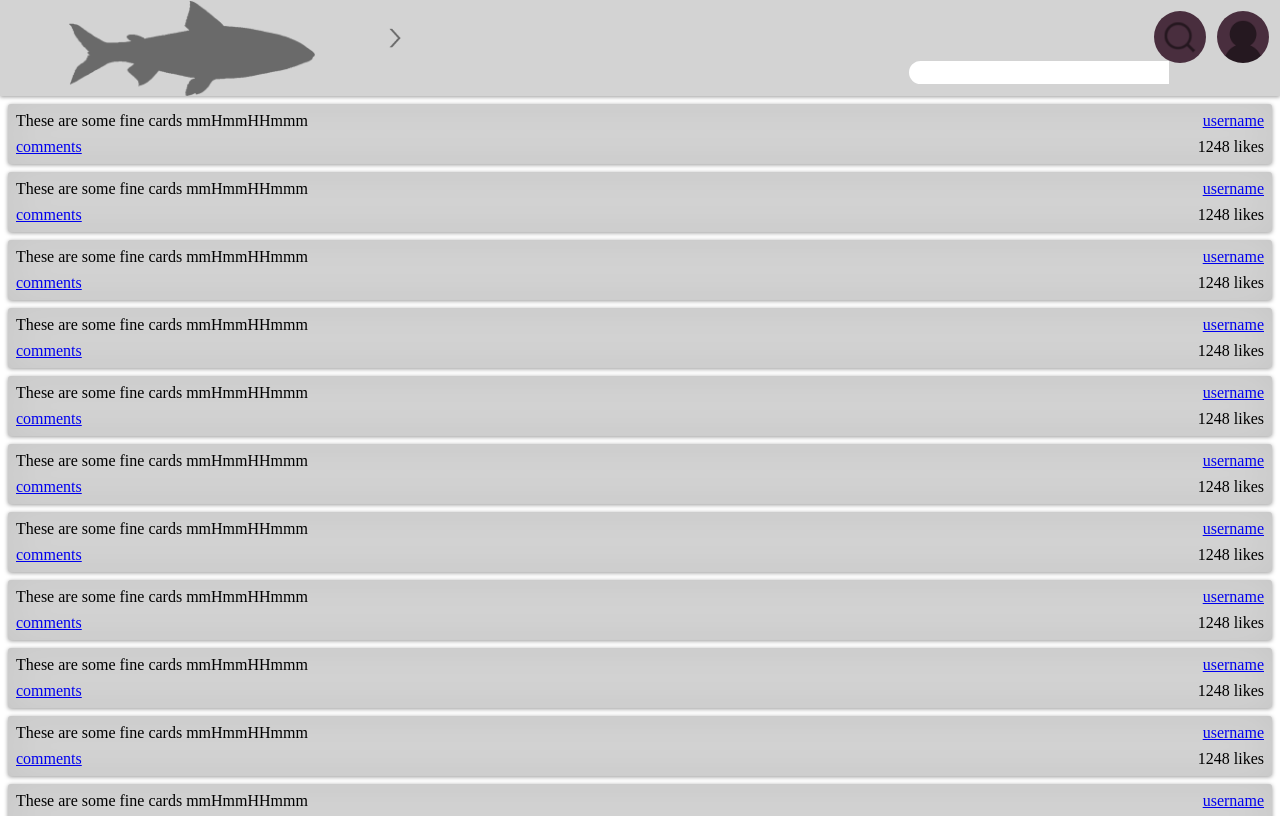
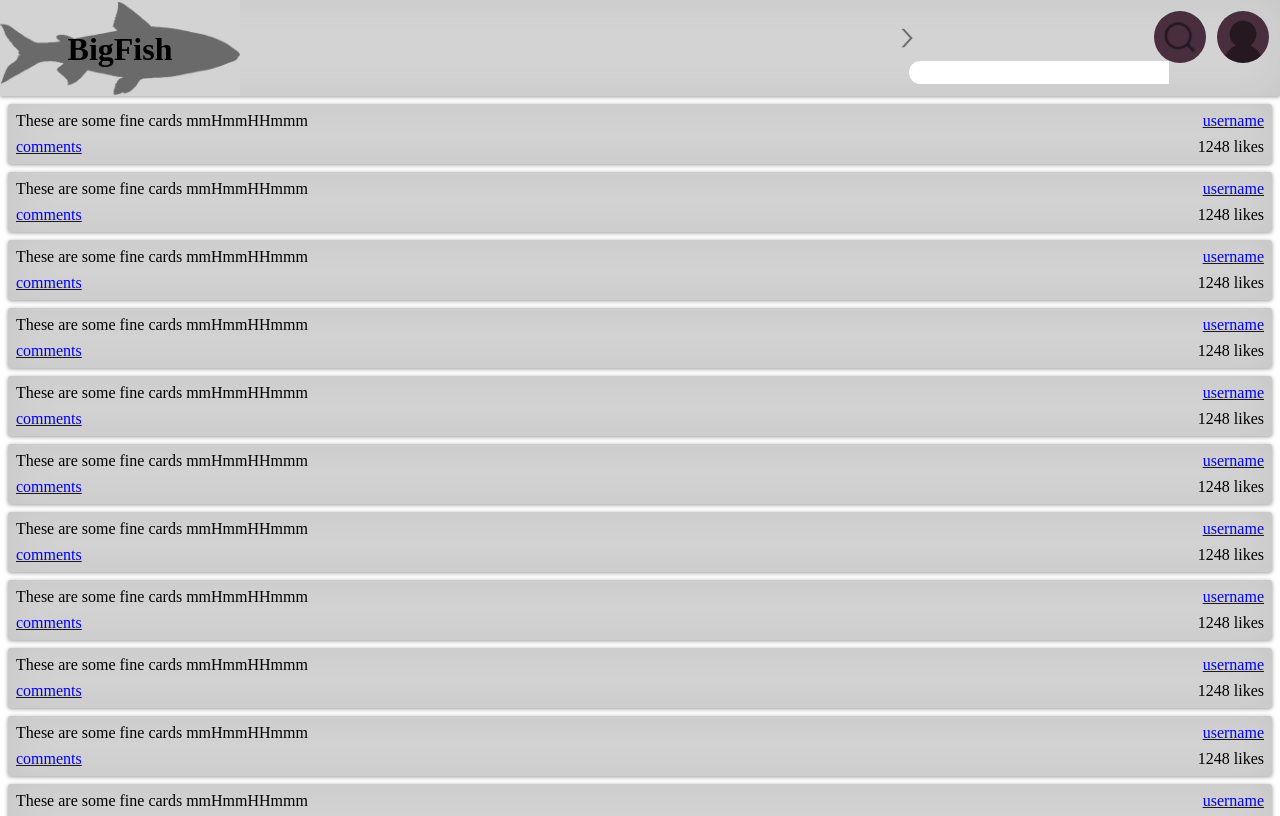
Before and after one commit to matiaselm/bigFish, a plain HTML site: page index.html in a window 1280 px wide. Both pictures are taken after a click on the button 1135 px from the left and 38 px from the top of the page. Drawn offline with Linux system fonts and the light colour scheme.

Commit message:
fixed some bugs with navbar

```diff
--- a/css/styleNavBar.css
+++ b/css/styleNavBar.css
@@ -19,7 +19,7 @@
 
 /* Class .headerBox splits header into inline-parts, currently left and right */
 .headerBox {
-    width: 50%;
+    /*width: 50%;*/
     z-index: 1;
     position: absolute;
     box-sizing: border-box;
@@ -44,13 +44,15 @@
     background-size: contain;
     background-repeat: no-repeat;
     background-color: var(--main-col1);
+    width: 30ch;
 }
 
 #headerRight {
     box-sizing: border-box;
     right: 0;
     align-content: center;
-    background-color: var(--main-col1);
+    /*background-color: var(--main-col1);*/
+    width: 20ch;
 }
 
 .header {
--- a/js/navbarScriptMainPage.js
+++ b/js/navbarScriptMainPage.js
@@ -29,14 +29,14 @@ arrowButton.onclick=()=>{
     checkBox1.checked = !checkBox1.checked;
 
     if(checkBox1.checked){
-        logo.style.fontSize=('0');
+        //logo.style.fontSize=('0');
 
         searchField.style.visibility=('initial');
         searchField.style.righ=('15ch');
         searchField.style.width=('35ch');
 
-        headerLeft.style.width=('30%');
-        headerRight.style.width=('70%');
+        //headerLeft.style.width=('10ch');
+        headerRight.style.width=('48ch');
 
         arrowButton.style.left=('0');
         arrowButton.style.transform='rotate(180deg)';
@@ -44,8 +44,8 @@ arrowButton.onclick=()=>{
         logo.style.fontSize=('var(--text-title1-size)');
         searchField.style.width=('0');
 
-        headerLeft.style.width=('72%');
-        headerRight.style.width=('28%');
+        //headerLeft.style.width=('25ch');
+        headerRight.style.width=('20ch');
 
         arrowButton.style.right=('18ch');
         arrowButton.style.transform=('');
```
Also changed, not shown: js/navbarScript.js (+5 -5 lines).
